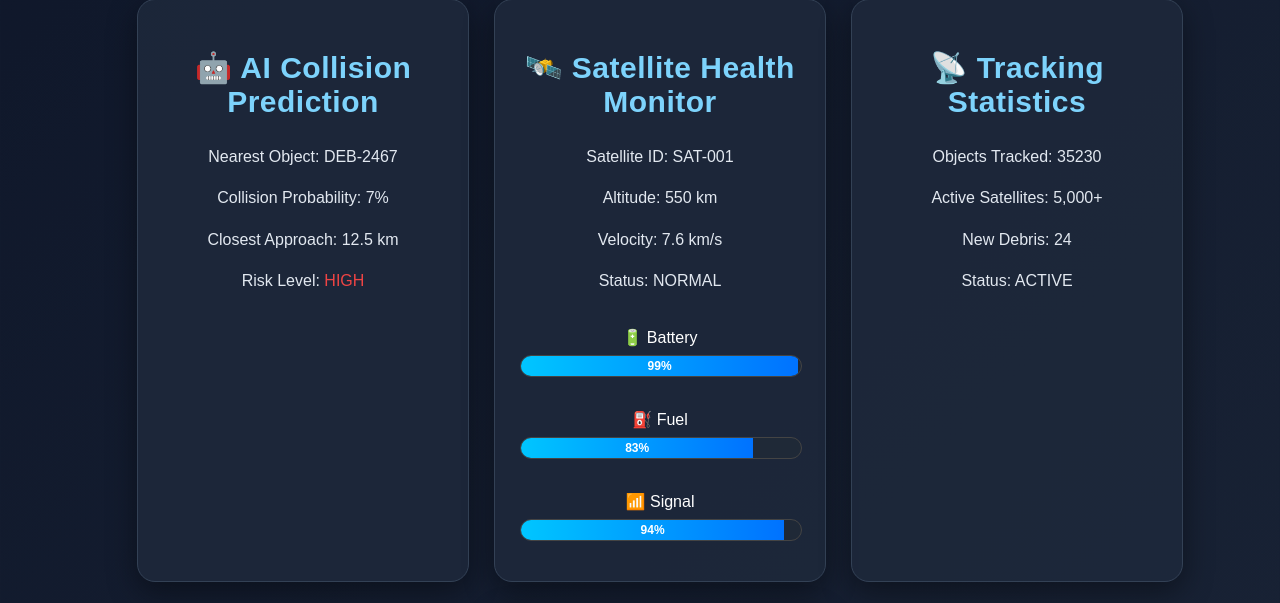
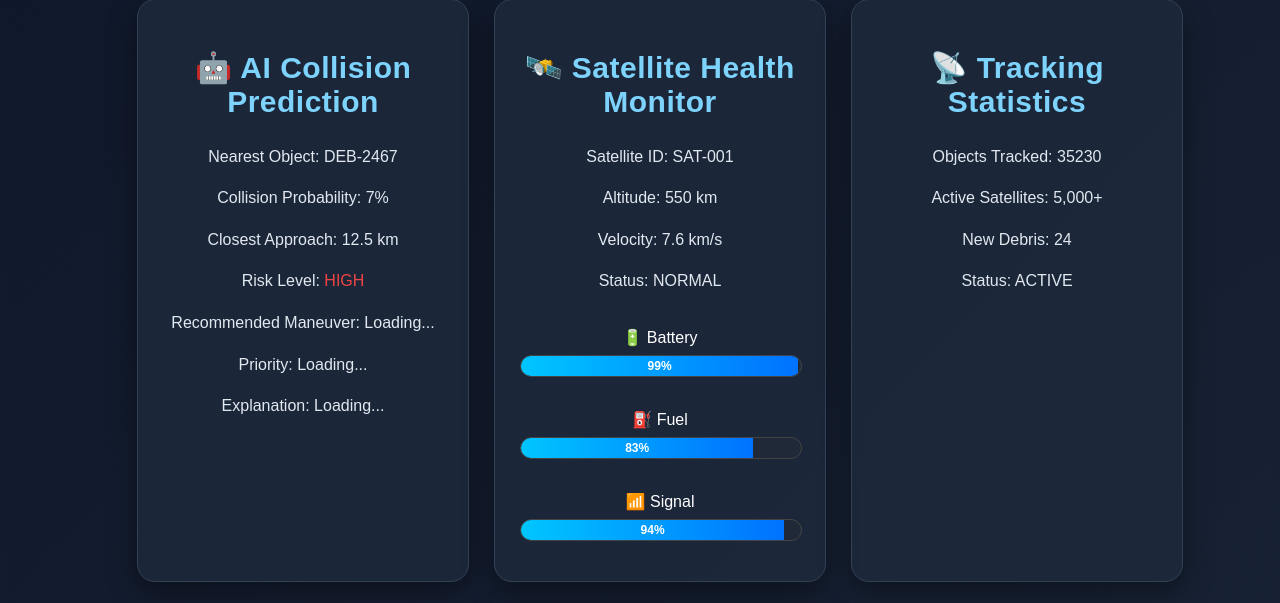
Before and after one commit to anandhithasimha074-oss/AI-SPACE-DEBRIS-SYSTEM, a Flask app: page / in a window 1280 px wide. Shown: the part 3695-4298 px from the top of the page. Run offline with Flask 3, Linux system fonts and the light colour scheme.

Commit message:
Complete AI collision prediction dashboard integration

```diff
--- a/frontend/static/js/dashboard.js
+++ b/frontend/static/js/dashboard.js
@@ -521,6 +521,31 @@ async function loadPrediction() {
 
             const prediction = data[0].predictions[0];
             // =============================
+            // =============================
+// AI Collision Prediction Data
+// =============================
+
+            const nearestObject = document.getElementById("nearest-object");
+            const collisionProbability = document.getElementById("mission-probability");
+            const closestApproach = document.getElementById("closest-approach");
+            const riskLevel = document.getElementById("mission-risk");
+
+            if (nearestObject) {
+                nearestObject.textContent = data[0].satellite_2;
+            }
+
+            if (closestApproach && prediction.distance_km !== undefined) {
+                closestApproach.textContent =
+                prediction.distance_km.toFixed(2) + " km";
+            }
+
+            if (riskLevel && prediction.status !== undefined) {
+                riskLevel.textContent = prediction.status;
+            }
+            if (collisionProbability && prediction.confidence !== undefined) {
+                collisionProbability.textContent =
+                  prediction.confidence.toFixed(1) + "% confidence";
+            }
 // Reinforcement Learning Data
 // =============================
 
@@ -528,6 +553,9 @@ async function loadPrediction() {
             const priority = document.getElementById("threat-level");
             const fuel = document.getElementById("fuel-consumption");
             const reason = document.getElementById("maneuver-reason");
+            const aiAction = document.getElementById("ai-recommended-action");
+            const aiPriority = document.getElementById("ai-priority");
+            const aiExplanation = document.getElementById("ai-explanation");
 
             if (action)
                 action.textContent = prediction.recommended_action;
@@ -540,6 +568,15 @@ async function loadPrediction() {
 
             if (reason)
                 reason.textContent = prediction.reason;
+            if (aiAction)
+                aiAction.textContent = prediction.recommended_action;
+
+            if (aiPriority)
+                aiPriority.textContent = prediction.priority;
+
+            if (aiExplanation)
+                aiExplanation.textContent = prediction.reason;
+
             // Satellite Protection
             const satelliteStatus = document.getElementById("satellite-status");
             const threatLevel = document.getElementById("threat-level");
@@ -561,7 +598,7 @@ async function loadPrediction() {
             }
 
             // Existing Dashboard Updates
-            const nearestObject = document.getElementById("nearest-object");
+
             if (nearestObject)
                 nearestObject.textContent = data[0].satellite_2;
 
--- a/frontend/templates/index.html
+++ b/frontend/templates/index.html
@@ -397,7 +397,20 @@ Velocity:
 <p>Risk Level:
 <span id="mission-risk">LOW</span>
 </p>
+<p>
+    Recommended Maneuver:
+    <span id="ai-recommended-action">Loading...</span>
+</p>
 
+<p>
+    Priority:
+    <span id="ai-priority">Loading...</span>
+</p>
+
+<p>
+    Explanation:
+    <span id="ai-explanation">Loading...</span>
+</p>
 </div>
 
 <div class="card">
```
